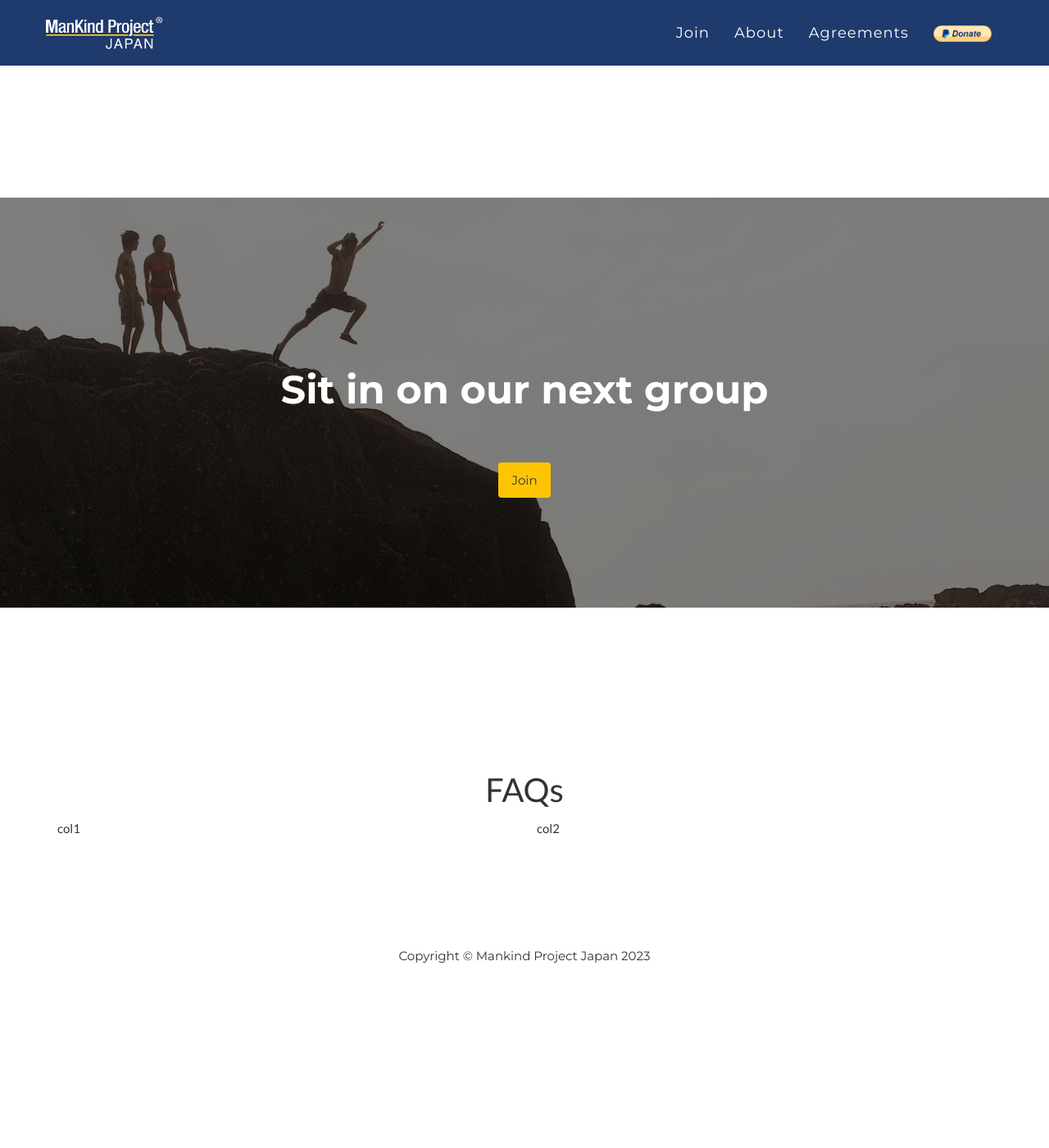
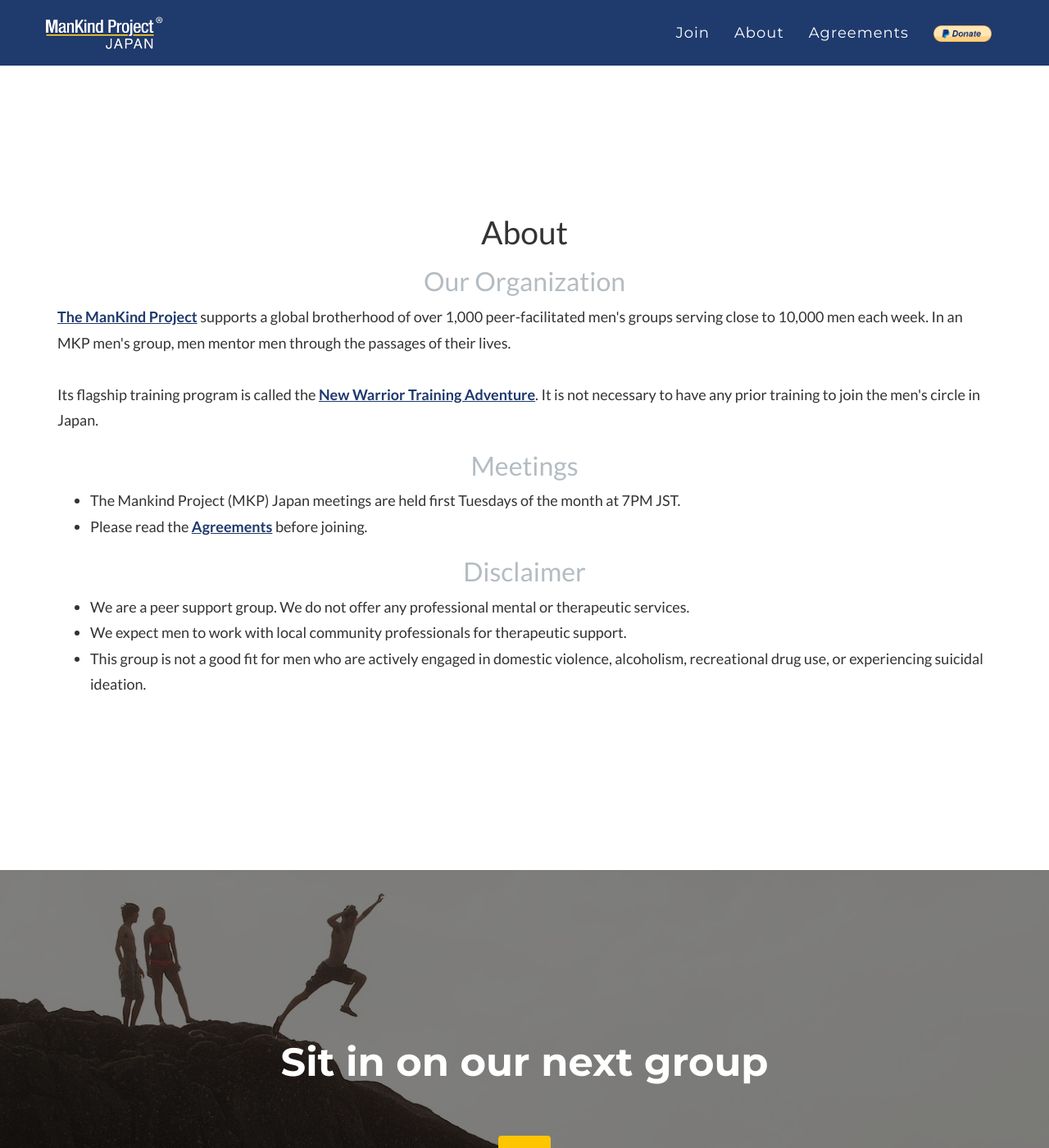
Before and after one commit to thunderrabbit/mankind-project-japan, a Jekyll site: the page built from index.md, in a window 1280 px wide and 1400 px high, scrolled down 1442 px. Shown: the whole window at 82% size. Built offline with Jekyll 4.4.1, drawn with Linux system fonts in a browser that asks for light colours; some web fonts are replaced; our own code applies the rules of GitHub Pages for plain Markdown files; before the commit the page ends 2653 px from its top, so only the background shows below that.

Commit message:
shortabout (#31)

```diff
--- a/_includes/nav.html
+++ b/_includes/nav.html
@@ -24,7 +24,7 @@
                         <a class="page-scroll" href="{{ '/#join' | prepend: site.baseurl}}">Join</a>
                     </li>
                     <li>
-                        <a href="{{ '/about' | prepend: site.baseurl}}">About</a>
+                        <a class="page-scroll" href="{{ '/#about' | prepend: site.baseurl}}">About</a>
                     </li>
                     <li>
                         <a href="{{ '/agreements' | prepend: site.baseurl }}">Agreements</a>
--- /dev/null
+++ b/_includes/shortabout.html
@@ -0,0 +1,28 @@
+<section id="about">
+    <div class="container">
+        <div class="row justify-content-center">
+            <div class="col-md-12">
+                <h1 class="section-heading text-center">About</h1>
+                <h2 class="section-subheading text-muted text-center">Our Organization</h2>
+                <p class="text"><a target="new" href="https://mankindproject.org/"><ins><b>The ManKind Project</b></ins></a> supports a global brotherhood of over 1,000 peer-facilitated men's groups serving
+                    close to 10,000 men each week. In an MKP men's group, men mentor men through the passages of their lives.<br/><br/>
+
+                    Its flagship training program is called the
+                    <a target="new" href="https://mankindproject.org/new-warrior-training-adventure/"><ins><b>New Warrior Training Adventure</b></ins></a>.
+                    It is not necessary to have any prior training to join the men's circle in Japan.
+                </p>
+                <h2 class="section-subheading text-muted text-center">Meetings</h2>
+                <ul>
+                    <li>The Mankind Project (MKP) Japan meetings are held first Tuesdays of the month at 7PM JST.</li>
+                    <li>Please read the <a href="{{ '/agreements' | prepend: site.baseurl }}"><ins><b>Agreements</b></ins></a> before joining.</li>
+                </ul>
+                <h2 class="section-subheading text-muted text-center">Disclaimer</h2>
+                <ul>
+                    <li>We are a peer support group. We do not offer any professional mental or therapeutic services.</li>
+                    <li>We expect men to work with local community professionals for therapeutic support.</li>
+                    <li>This group is not a good fit for men who are actively engaged in domestic violence, alcoholism, recreational drug use, or experiencing suicidal ideation.</li>
+                </ul>
+            </div>
+        </div>
+    </div>
+</section>
--- a/_layouts/home.html
+++ b/_layouts/home.html
@@ -3,5 +3,6 @@ layout: default
 ---
   {% include header.html %}
   {% include benefits.html %}
+  {% include shortabout.html %}
   {% include join.html %}
   {% include faqs.html %}
```
Also changed, not shown: _includes/about.md (deleted, +0 -38 lines), _includes/agreements.md (+13 -0 lines), about.md (deleted, +0 -8 lines).
